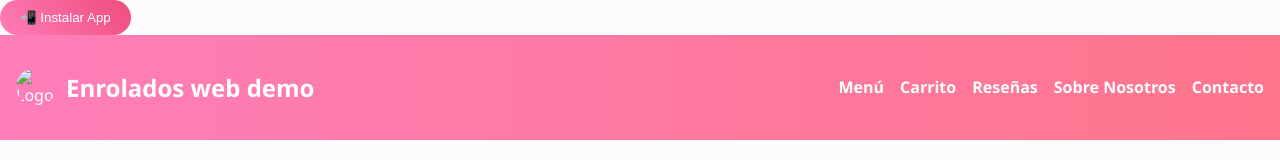
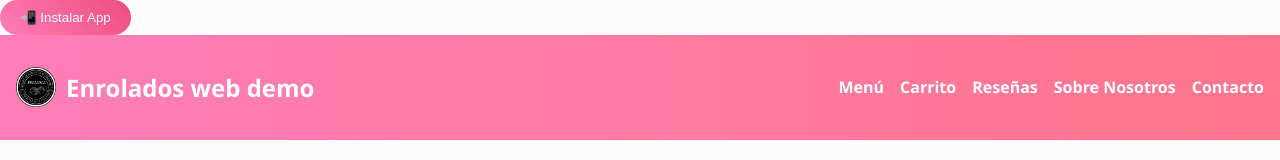
Before and after one commit to AleX82838/enrolados, a plain HTML site: page index.html in a window 1280 px wide. Shown: the top 160 px of the page. Drawn offline with Linux system fonts and the light colour scheme.

Commit message:
Update index.html

```diff
--- a/index.html
+++ b/index.html
@@ -11,7 +11,7 @@
 <body>
   <!-- Pantalla de carga -->
   <div id="loader">
-    <img src="logo.png" alt="Enrolados Logo" class="logo">
+    <img src="lgenrolados.png" alt="Enrolados Logo" class="logo">
   </div>
   <button id="btnInstalar" class="btn hidden">📲 Instalar App</button>
 
@@ -21,7 +21,7 @@
     <header>
       <nav>
         <div class="brand">
-          <img src="logo.png" alt="Logo" class="nav-logo">
+          <img src="lgenrolados.png" alt="Logo" class="nav-logo">
           <h1>Enrolados web demo</h1>
         </div>
         <ul>
```
